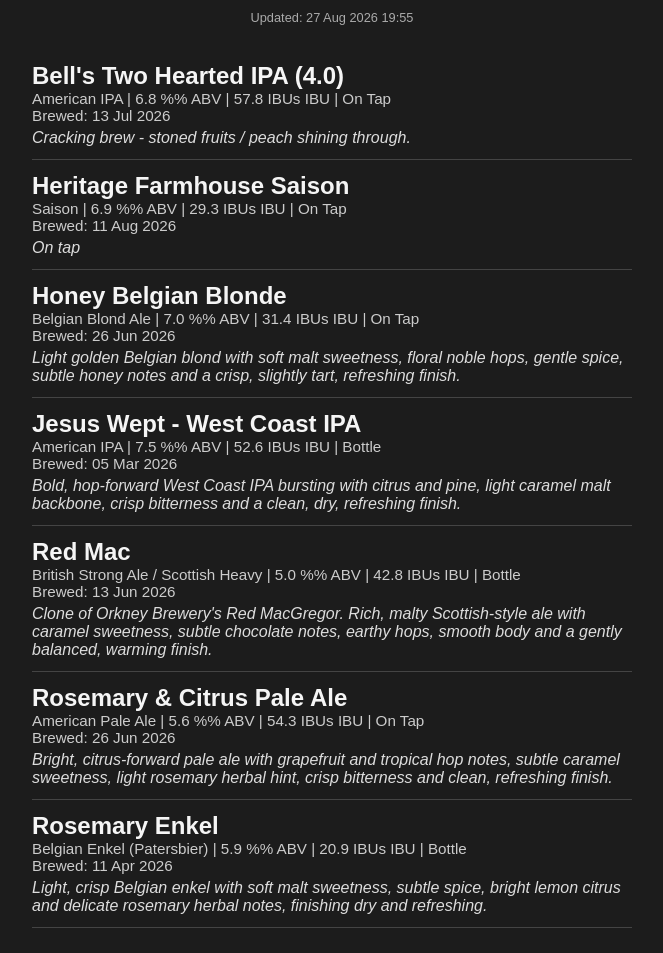
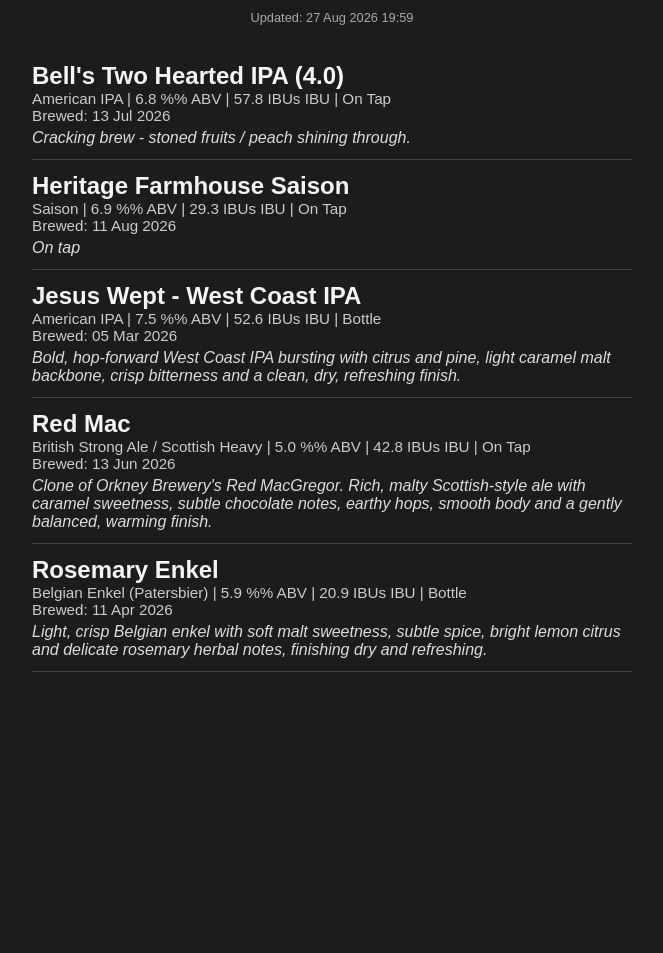
Before and after one commit to FiferDave/Tap-List, a plain HTML site: page index.html in a window 1280 px wide. Shown: the part 87-1040 px from the top of the page, without its empty margins (308-971 px from the left). After the commit the page ends 800 px from the top, so only its background shows below. Drawn offline with Linux system fonts and the light colour scheme.

Commit message:
Menu update 2026-08-27 19:59

```diff
--- a/index.html
+++ b/index.html
@@ -54,7 +54,7 @@ h1 {
 <body>
 
 <h1>🍺 Beer Menu</h1>
-<p class="updated">Updated: 27 Aug 2026 19:55</p>
+<p class="updated">Updated: 27 Aug 2026 19:59</p>
 
     <div class="beer">
         <div class="name">Bell's Two Hearted IPA (4.0)</div>
@@ -85,20 +85,6 @@ h1 {
         </div>
         </div>
     <div class="beer">
-        <div class="name">Honey Belgian Blonde</div>
-        <div class="meta">
-            Belgian Blond Ale | 7.0 %% ABV | 31.4 IBUs IBU | On Tap
-        </div>
-
-        <div class="meta">
-            Brewed: 26 Jun 2026
-        </div>
-
-        <div class="desc">
-            Light golden Belgian blond with soft malt sweetness, floral noble hops, gentle spice, subtle honey notes and a crisp, slightly tart, refreshing finish.
-        </div>
-        </div>
-    <div class="beer">
         <div class="name">Jesus Wept - West Coast IPA</div>
         <div class="meta">
             American IPA | 7.5 %% ABV | 52.6 IBUs IBU | Bottle
@@ -115,7 +101,7 @@ h1 {
     <div class="beer">
         <div class="name">Red Mac</div>
         <div class="meta">
-            British Strong Ale / Scottish Heavy | 5.0 %% ABV | 42.8 IBUs IBU | Bottle
+            British Strong Ale / Scottish Heavy | 5.0 %% ABV | 42.8 IBUs IBU | On Tap
         </div>
 
         <div class="meta">
@@ -124,20 +110,6 @@ h1 {
 
         <div class="desc">
             Clone of Orkney Brewery's Red MacGregor.  Rich, malty Scottish-style ale with caramel sweetness, subtle chocolate notes, earthy hops, smooth body and a gently balanced, warming finish.
-        </div>
-        </div>
-    <div class="beer">
-        <div class="name">Rosemary & Citrus Pale Ale</div>
-        <div class="meta">
-            American Pale Ale | 5.6 %% ABV | 54.3 IBUs IBU | On Tap
-        </div>
-
-        <div class="meta">
-            Brewed: 26 Jun 2026
-        </div>
-
-        <div class="desc">
-            Bright, citrus‑forward pale ale with grapefruit and tropical hop notes, subtle caramel sweetness, light rosemary herbal hint, crisp bitterness and clean, refreshing finish.
         </div>
         </div>
     <div class="beer">
```
